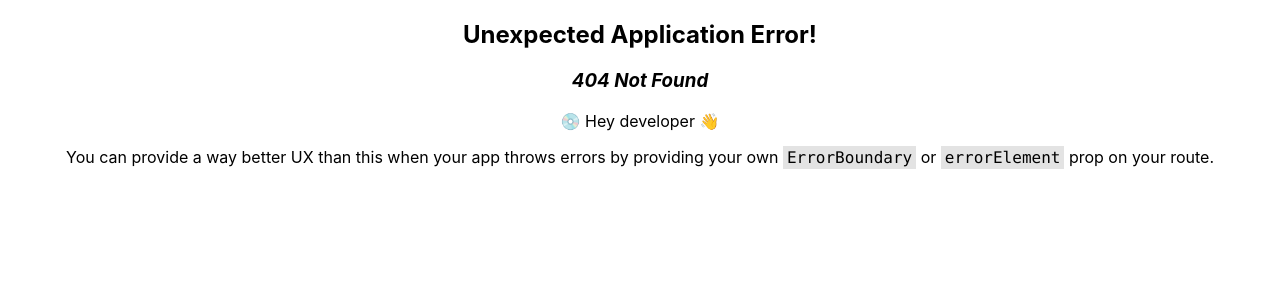
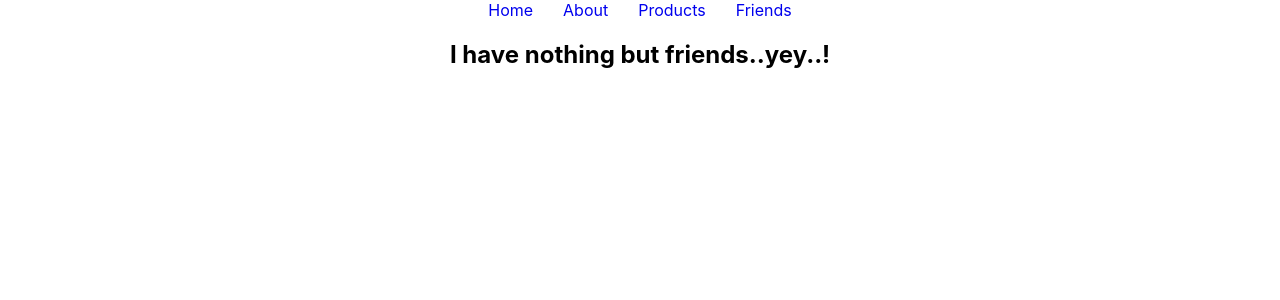
Before and after one commit to abdulhakim10/explore-routes, a React (Create React App) app: page /friends in a window 1280 px wide. Before the commit this address had no page. Shown: the top 300 px of the page. Built offline with nearby package versions, Linux system fonts and the light colour scheme.

Commit message:
Nested route and outlet for shared content

```diff
--- /dev/null
+++ b/src/Layout/Main.js
@@ -0,0 +1,23 @@
+import React from 'react';
+import { Outlet } from 'react-router-dom';
+import About from '../components/About/About';
+import Friends from '../components/Friends/Friends';
+import Header from '../components/Header/Header';
+import Home from '../components/Home/Home';
+import Products from '../components/Products/Products';
+
+const Main = () => {
+    return (
+        <div>
+            <Header></Header>
+            <Outlet>
+                <Home></Home>
+                <Products></Products>
+                <About></About>
+                <Friends></Friends>
+            </Outlet>
+        </div>
+    );
+};
+
+export default Main;
--- a/src/components/About/About.js
+++ b/src/components/About/About.js
@@ -4,7 +4,7 @@ import Header from '../Header/Header';
 const About = () => {
     return (
         <div>
-            <Header></Header>
+            {/* <Header></Header> */}
             <h5>This is About Us</h5>
         </div>
     );
--- /dev/null
+++ b/src/components/Friends/Friends.js
@@ -0,0 +1,11 @@
+import React from 'react';
+
+const Friends = () => {
+    return (
+        <div>
+            <h2>I have nothing but friends..yey..!</h2>
+        </div>
+    );
+};
+
+export default Friends;
--- a/src/components/Header/Header.js
+++ b/src/components/Header/Header.js
@@ -8,6 +8,7 @@ const Header = () => {
            <Link to='/home'>Home</Link>
            <Link to='/about'>About</Link>
            <Link to='/products'>Products</Link>
+           <Link to='/friends'>Friends</Link>
         </div>
     );
 };
--- a/src/components/Home/Home.js
+++ b/src/components/Home/Home.js
@@ -4,7 +4,7 @@ import Header from '../Header/Header';
 const Home = () => {
     return (
         <div>
-            <Header></Header>
+            {/* <Header></Header> */}
             <h3>Home Page</h3>
         </div>
     );
--- a/src/components/Products/Products.js
+++ b/src/components/Products/Products.js
@@ -4,7 +4,7 @@ import Header from '../Header/Header';
 const Products = () => {
     return (
         <div>
-            <Header></Header>
+            {/* <Header></Header> */}
             <h3>Products are here</h3>
         </div>
     );
```
Also changed, not shown: src/App.js (+8 -4 lines).
